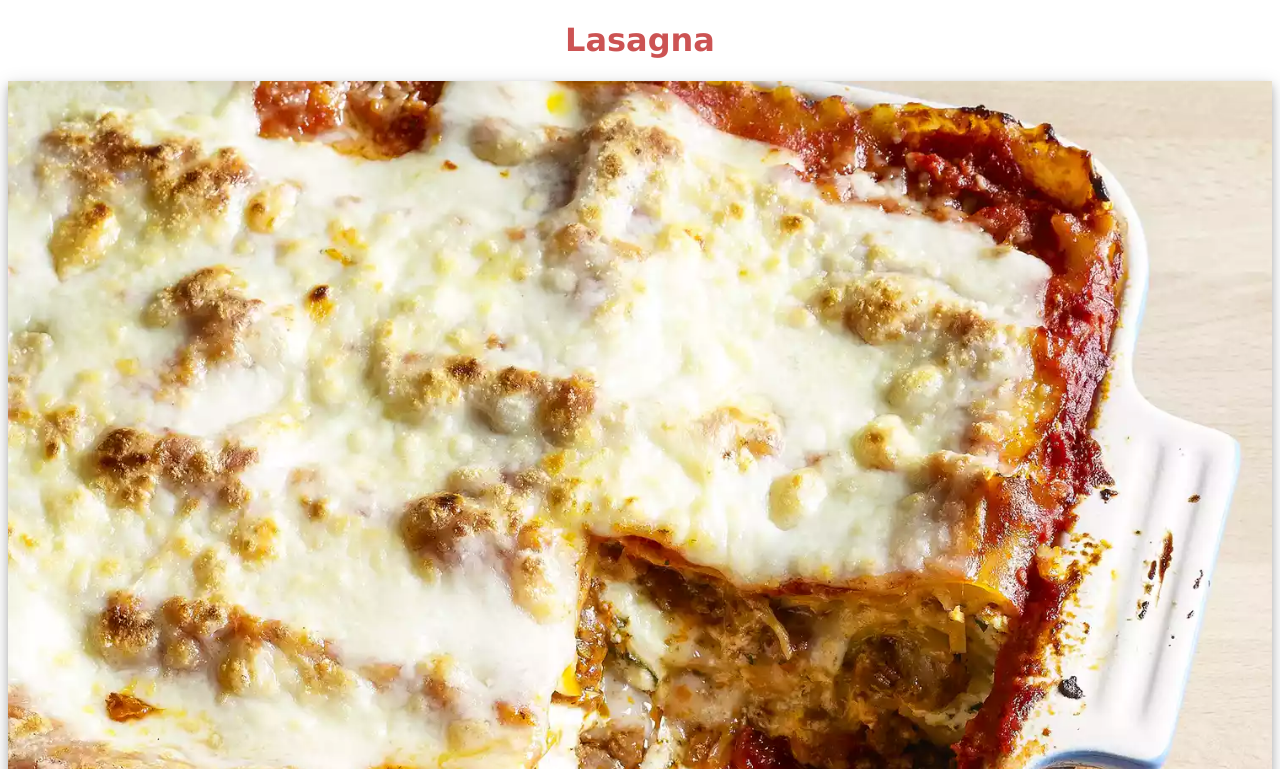
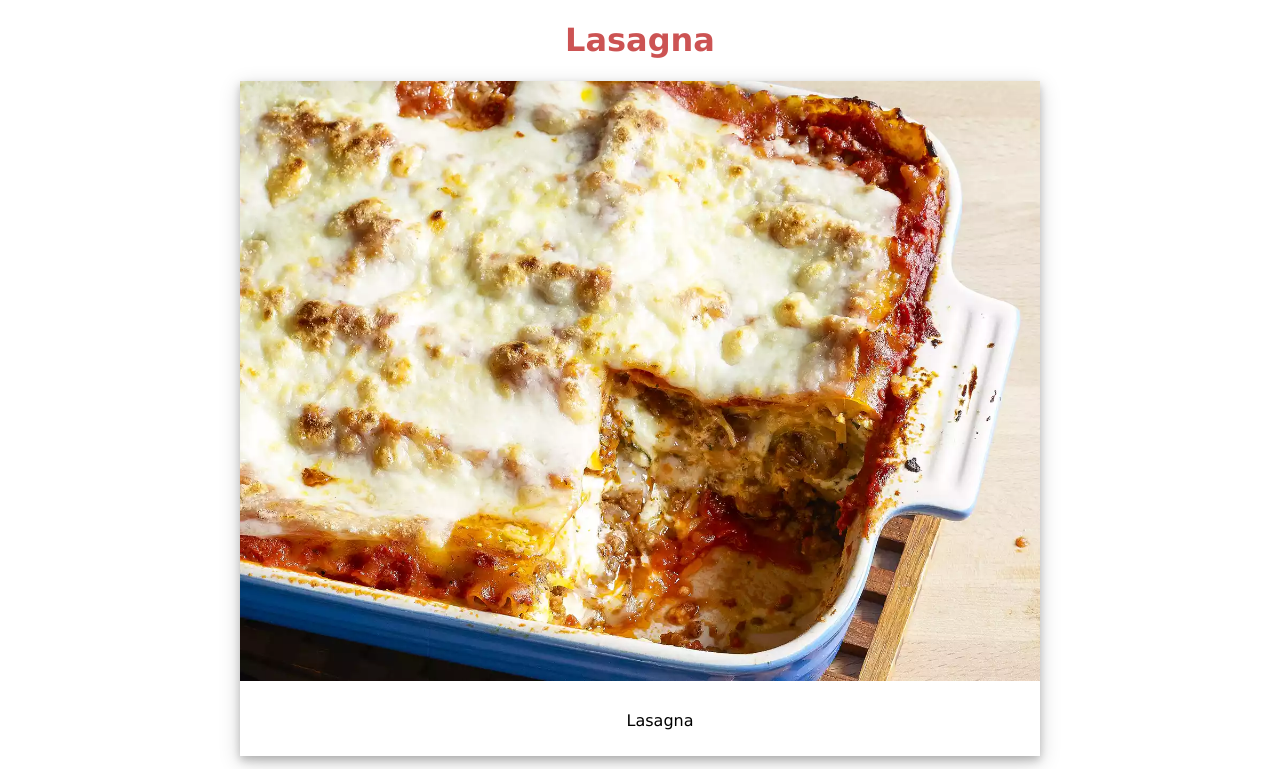
Before and after one commit to Kuchiiii/odin-recipes, a plain HTML site: page Recipes/lasagna.html in a window 1280 px wide. Shown: the top 769 px of the page. Drawn offline with Linux system fonts and the light colour scheme.

Commit message:
minor updates to the styling

```diff
--- a/Recipes/styles.css
+++ b/Recipes/styles.css
@@ -3,10 +3,20 @@
     font-family: Verdana, "DejaVu Sans", sans-serif;
 }
 
-h1
+h1,h2
 {
     color: #cc5353;
     text-align: center;
+    margin-left: auto;
+    margin-right: auto;
+    width: 800px
+}
+
+li,ul,p{
+    margin-left: auto;
+    margin-right: auto;
+    width: 800px
+
 }
 
 div.polaroid{
@@ -14,6 +24,7 @@ div.polaroid{
     display: block;
     margin-left: auto;
     margin-right: auto;
+    width: 800px
 }
 
 div.statement{
```
